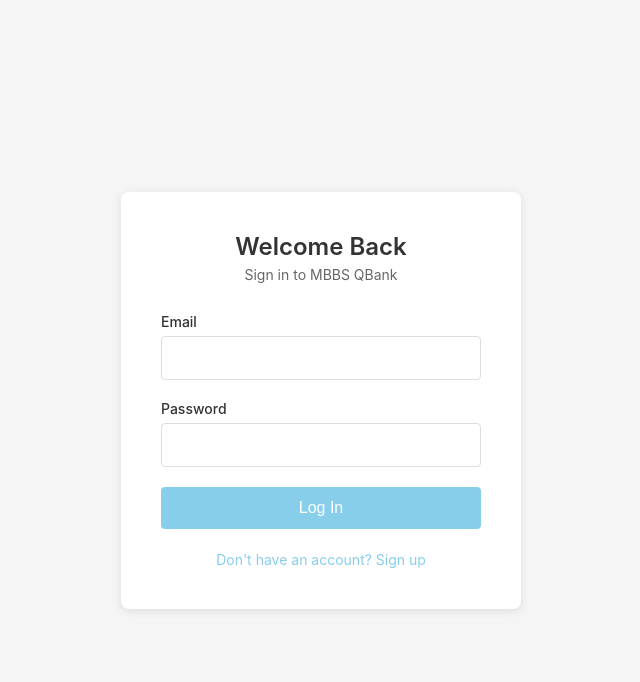
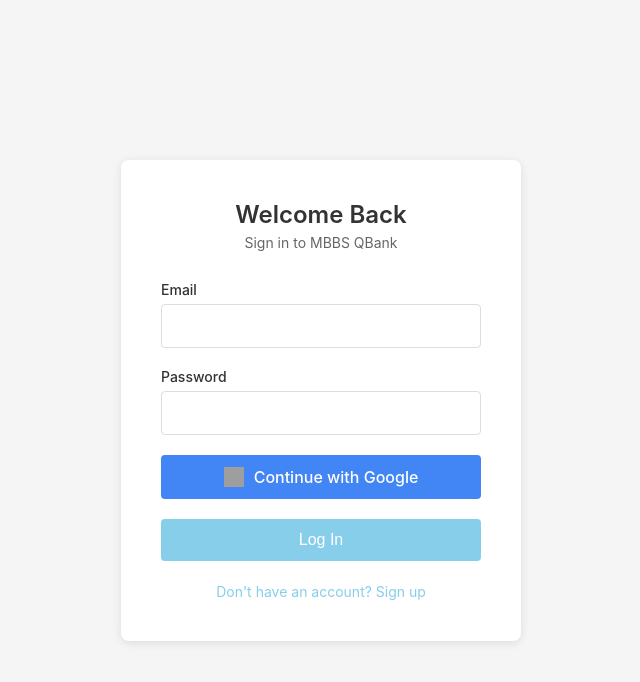
Before and after one commit to priyanshurajab2-alt/20DECEMBER2025, a Flask app: page /login in a window 1280 px wide. Shown: the top 682 px of the page, without its empty margins (319-959 px from the left). Run offline with Flask 3, Linux system fonts and the light colour scheme; parts of the project's set-up code (start-up, migrations or seed data) failed here and were passed over; grey boxes are pictures that could not be loaded.

Commit message:
Update login.html

```diff
--- a/templates/login.html
+++ b/templates/login.html
@@ -170,8 +170,15 @@
                 <input type="password" id="password" name="password" required>
             </div>
 
+            <div class="form-group">
+                <a href="{{ url_for('google_login') }}" class="submit-btn" style="background: #4285f4; text-align: center; display: flex; align-items: center; justify-content: center; gap: 10px; text-decoration: none;">
+                    <img src="https://developers.google.com/identity/images/g-logo.png" alt="Google" width="20" height="20">
+                    Continue with Google
+                </a>
+            </div>
 
             <button type="submit" class="submit-btn">Log In</button>
+
         </form>
 
 
```
